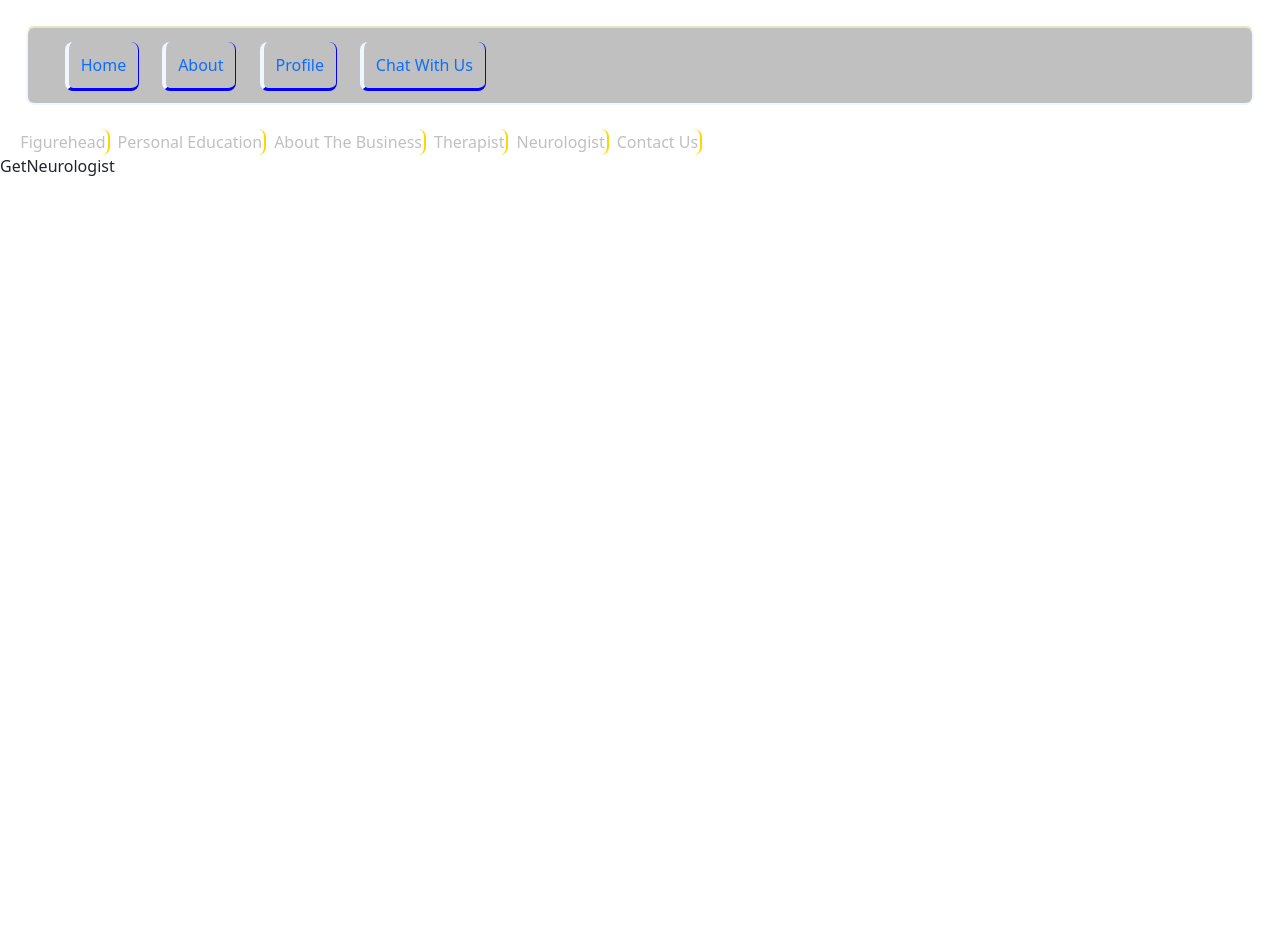
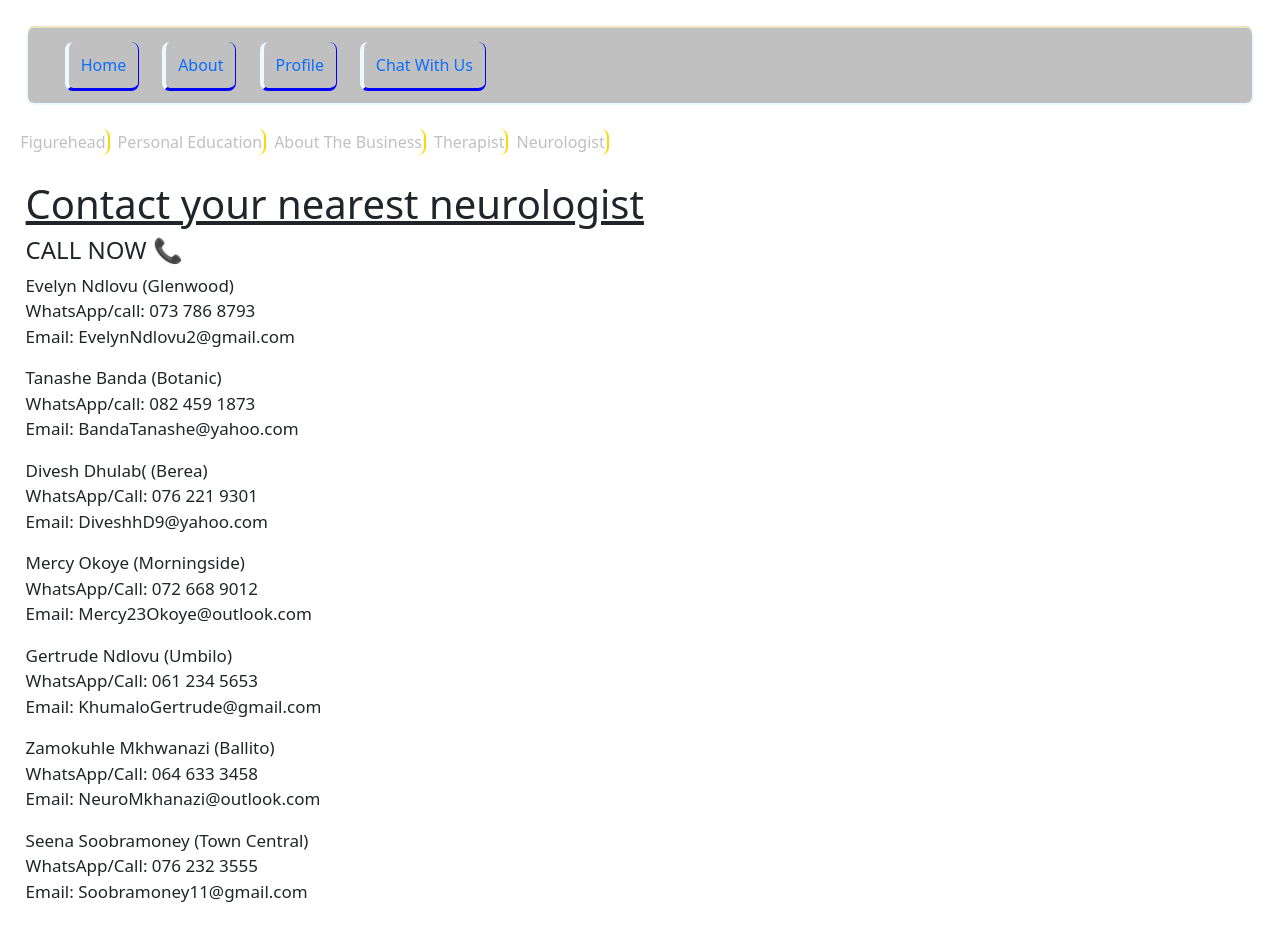
Before and after one commit to Lungelokwadwo/digital_neuro_deployment, a React (Create React App) app: page /neurologist in a window 1280 px wide. Before the commit the page ends 800 px from the top, so only its background shows below. Built offline with nearby package versions, Linux system fonts and the light colour scheme.

Commit message:
therapist and neurologist

```diff
--- a/src/App.js
+++ b/src/App.js
@@ -8,7 +8,6 @@ import ErrorPage from './pages/ErrorPage';
 import Figurehead from './pages/Figurehead';
 import PatientEducation from './pages/PatientEducation';
 import AboutTheBusiness from './pages/AboutTheBusiness';
-import ContactUs from './pages/ContactUs';
 import GetTherapist from './pages/GetTherapist';
 import GetNeurologist from './pages/GetNeurologist';
 
@@ -28,7 +27,6 @@ function App() {
               <Link to="/aboutthebusiness" className='more-items'>About The Business</Link>
               <Link to="/therapist" className='more-items'>Therapist</Link>
               <Link to="/neurologist" className='more-items'>Neurologist</Link>
-              <Link to="/contactus" className='more-items'>Contact Us</Link>
             </span>
             <Routes>
               <Route path='/' element={<Home />} />
@@ -38,7 +36,6 @@ function App() {
               <Route path='/figurehead' element={<Figurehead />} />
               <Route path='/patienteducation' element={<PatientEducation />} />
               <Route path='/aboutthebusiness' element={<AboutTheBusiness />} />
-              <Route path='/contactus' element={<ContactUs />} />
               <Route path='/therapist' element={<GetTherapist />} />
               <Route path='/neurologist' element={<GetNeurologist />} />
               <Route path="*" element={ <ErrorPage/> }/>
--- a/src/pages/ChatWithUs.js
+++ b/src/pages/ChatWithUs.js
@@ -5,30 +5,30 @@ const chatWithUs = () => {
     return (
         <div className='chatWithUs'>
             <h3 className='underline'>Chat with us via Facebook/Instagram anytime.</h3>
-        <Contact/>
+            <Contact />
         </div>
     )
 }
 
-function Contact(){
-    return(
+function Contact() {
+    return (
         <div>
-            <Contact1/>
+            <Contact1 />
         </div>
     )
 }
-const Contact1 = ()=>{
-    return(
+const Contact1 = () => {
+    return (
         <section className='combined_content'>
             <div className='images'>
                 <img className='split C-img' src="https://scontent.fgcj1-1.fna.fbcdn.net/v/t39.30808-6/219962963_950793562158957_3184897497503640917_n.jpg?_nc_cat=110&ccb=1-5&_nc_sid=09cbfe&_nc_eui2=AeGJms9jRu8Pug7XtiePWilhdno8KJSDcXd2ejwolINxd1fMxB3SucEkT9kmbrD6noPdQQJ7nwreS4zMgQ3UjB88&_nc_ohc=DEuv_2IKTm4AX8dtPP2&_nc_ht=scontent.fgcj1-1.fna&oh=00_AT8qbE_5AlVhRri9ur9DFhTgx6vPgtFxaCPWgbffkNZBHA&oe=62410FCE" alt="Lungelo_image" />
-                <Cdetails/>
+                <Cdetails1 />
             </div>
         </section>
     )
 }
-function Cdetails(){
-    return(
+function Cdetails1() {
+    return (
         <div>
             <div>
                 <span>Facebook :</span>
--- a/src/pages/ContactUs.js
+++ /dev/null
@@ -1,10 +0,0 @@
-import React from 'react';
-import './ContactUs.css';
-
-const ContactUs = () => {
-  return (
-    <div>Contact Us</div>
-  )
-}
-
-export default ContactUs
--- a/src/pages/GetNeurologist.css
+++ b/src/pages/GetNeurologist.css
@@ -0,0 +1,6 @@
+.neurologist {
+  margin: 2%;
+}
+.neurologist h1 {
+  text-decoration: underline;
+}
--- a/src/pages/GetNeurologist.js
+++ b/src/pages/GetNeurologist.js
@@ -3,7 +3,45 @@ import './GetNeurologist.css';
 
 const GetNeurologist = () => {
   return (
-    <div>GetNeurologist</div>
+    <section className='neurologist'>
+      <h1>Contact your nearest neurologist</h1>
+      <h4> CALL NOW 📞 </h4>
+      <p>
+        Evelyn Ndlovu (Glenwood) <br />
+        WhatsApp/call: 073 786 8793 <br />
+        Email: EvelynNdlovu2@gmail.com
+      </p>
+      <p>
+        Tanashe Banda (Botanic) <br />
+        WhatsApp/call: 082 459 1873 <br />
+        Email: BandaTanashe@yahoo.com
+      </p>
+      <p>
+        Divesh Dhulab( (Berea) <br />
+        WhatsApp/Call: 076 221 9301 <br />
+        Email: DiveshhD9@yahoo.com
+      </p>
+      <p>
+        Mercy Okoye (Morningside) <br />
+        WhatsApp/Call: 072 668 9012 <br />
+        Email: Mercy23Okoye@outlook.com
+      </p>
+      <p>
+        Gertrude Ndlovu (Umbilo) <br />
+        WhatsApp/Call: 061 234 5653 <br />
+        Email: KhumaloGertrude@gmail.com
+      </p>
+      <p>
+        Zamokuhle Mkhwanazi (Ballito) <br />
+        WhatsApp/Call: 064 633 3458 <br />
+        Email: NeuroMkhanazi@outlook.com
+      </p>
+      <p>
+        Seena Soobramoney (Town Central) <br />
+        WhatsApp/Call: 076 232 3555 <br />
+        Email: Soobramoney11@gmail.com
+      </p>
+    </section>
   )
 }
 
--- a/src/pages/GetTherapist.css
+++ b/src/pages/GetTherapist.css
@@ -0,0 +1,6 @@
+.therapist {
+  margin: 2%;
+}
+.therapist h1 {
+  text-decoration: underline;
+}
--- a/src/pages/GetTherapist.js
+++ b/src/pages/GetTherapist.js
@@ -3,7 +3,50 @@ import './GetTherapist.css';
 
 const GetTherapist = () => {
   return (
-    <div>GetTherapist</div>
+    <section className='therapist'>
+      <h1>Contact your nearest therapist</h1>
+      <h4>CALL NOW 📞</h4>
+      <p>
+        Therapist Thembisile (Glenwood) <br />
+        WhatsApp/call: 073 546 7788 <br />
+        Email: Thembi77h@yahoo.com
+      </p>
+      <p>
+        Gina Thomas (Botanic) <br />
+        WhatsApp/call: 078 654 1233 <br />
+        Email: thomasG@outlook.com
+      </p>
+      <p>
+        Gregory Hamilton (Berea) <br />
+        WhatsApp/Call: 083 221 6585 <br />
+        Email:TherapistGregg@gmail.com
+      </p>
+      <p>
+        Njabulo Khoza (Morningside) <br />
+        WhatsApp/Call: 072 668 9012 <br />
+        Email: Khozaa771@gmail.com
+      </p>
+      <p>
+        Sthembiso Mcunu (Umbilo) <br />
+        WhatsApp/Call: 061 254 7853 <br />
+        Email: SthembisoMcunu@gmail.com
+      </p>
+      <p>
+        Trisha Dhulab (Ballito) <br />
+        WhatsApp/Call: 083 564 8558 <br />
+        Email: TrishaTherapy1@gmail.com
+      </p>
+      <p>
+        Zama Sbisi (Town Central) <br />
+        WhatsApp/Call: 071 876 2822 <br />
+        Email:TherapeuticSessions@gmail.com
+      </p>
+      <p>
+        Kenny Khumalo(Umhlanga) <br />
+        WhatsApp/Call: 034 758 7662 <br />
+        Email:BusinesswithKhumalo@gmail.com
+      </p>
+    </section>
   )
 }
 
```
Also changed, not shown: src/pages/ContactUs.css (deleted), src/pages/MoreItems.js (deleted), src/pages/Products.js (deleted), src/pages/Reports.js (deleted). Lines whose indentation alone changed are shown as unchanged.
